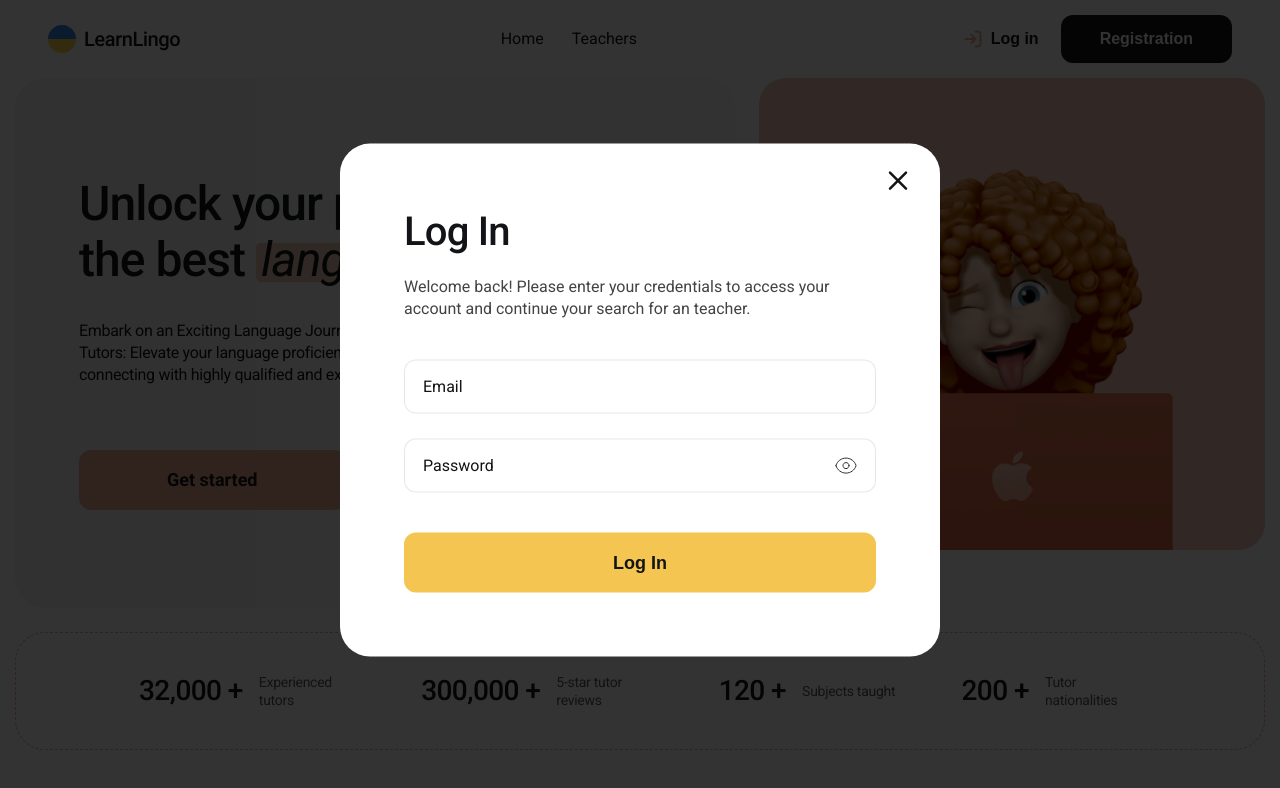
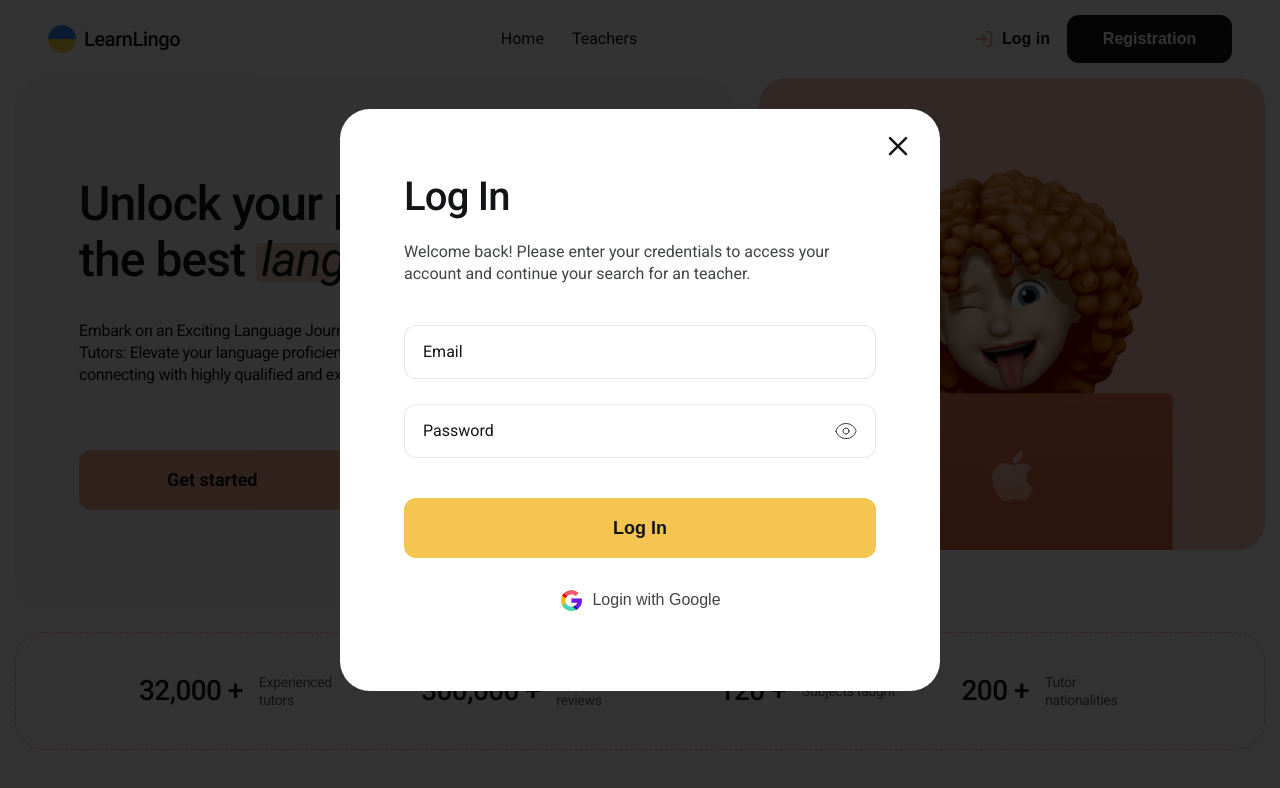
Before and after one commit to AnastasiyaNK/learn-lingo, a React (Vite) app: page / in a window 1280 px wide. Both pictures are taken after a click on the button "Log in". Shown: the top 788 px of the page. Built offline with nearby package versions, Linux system fonts and the light colour scheme.

Commit message:
add password authentication firebase, component button

```diff
--- /dev/null
+++ b/src/components/Button/Button.jsx
@@ -0,0 +1,79 @@
+import { StyledButtonGhost, StyledButtonPrimary, StyledButtonSecondary } from "./Button.styled";
+export const ButtonVariants = {
+  PRIMARY: "primary",
+  SECONDARY: "secondary",
+  GHOST: "ghost",
+};
+export const ButtonSizes = {
+    S: 's',
+    M: 'm',
+    L: 'l'
+
+}
+const SizeValues = {
+  s: "110px",
+  m: "165px",
+  l: "260px",
+};
+
+const Button = ({
+    children,
+    variant = ButtonVariants.PRIMARY,
+    size = ButtonSizes.M,
+    isResponsive = false,
+    type = "button",
+    ...restProps
+}) => {
+    const buttonWidth = SizeValues[size];
+
+
+  switch (variant) {
+    case ButtonVariants.PRIMARY:
+      return (
+        <StyledButtonPrimary
+          $isResponsive={isResponsive}
+          $width={buttonWidth}
+          type={type}
+          {...restProps}
+        >
+          {children}
+        </StyledButtonPrimary>
+      );
+    case ButtonVariants.SECONDARY:
+      return (
+        <StyledButtonSecondary
+          $isResponsive={isResponsive}
+          $width={buttonWidth}
+          type={type}
+          {...restProps}
+        >
+          {children}
+        </StyledButtonSecondary>
+      );
+    case ButtonVariants.GHOST:
+      return (
+        <StyledButtonGhost
+          $isResponsive={isResponsive}
+          $width={buttonWidth}
+          type={type}
+          {...restProps}
+        >
+          {children}
+        </StyledButtonGhost>
+      );
+      default:
+          return (
+            <StyledButtonPrimary
+              $isResponsive={isResponsive}
+              $width={buttonWidth}
+              type={type}
+              {...restProps}
+            >
+              {children}
+            </StyledButtonPrimary>
+          );
+  }
+
+};
+
+export default Button;
--- /dev/null
+++ b/src/components/Button/Button.styled.js
@@ -0,0 +1,48 @@
+import styled from "styled-components";
+export const StyledButtonPrimary = styled.button`
+  display: flex;
+  align-items: center;
+  justify-content: center;
+  border-radius: 12px;
+  padding: 16px 16px;
+  width: ${({ $width, $isResponsive }) => ($isResponsive ? "100%" : $width)};
+  min-height: 60px;
+  background: #f4c550;
+  border: none;
+  cursor: pointer;
+
+  font-weight: 700;
+  font-size: 18px;
+  line-height: 1.56;
+  color: #121417;
+  gap: 8px;
+`;
+export const StyledButtonSecondary = styled.button`
+  display: flex;
+  align-items: center;
+  justify-content: center;
+  border-radius: 12px;
+  padding: 14px 16px;
+  width: ${({ $width, $isResponsive }) => ($isResponsive ? "100%" : $width)};
+  border: none;
+  background: #121417;
+  font-weight: 700;
+  font-size: 16px;
+  line-height: 1.25;
+  color: #fff;
+  gap: 8px;
+`;
+export const StyledButtonGhost = styled.button`
+  border: none;
+  background: transparent;
+  font-weight: 700;
+  font-size: 16px;
+  line-height: 1.25;
+  width: ${({ $width, $isResponsive }) => ($isResponsive ? "100%" : $width)};
+  color: #121417;
+  display: flex;
+  align-items: center;
+  justify-content: center;
+  gap: 8px;
+  padding: 14px 16px;
+`;
--- a/src/components/Header/Header.jsx
+++ b/src/components/Header/Header.jsx
@@ -7,6 +7,7 @@ import { ROUTE_PATH } from "constants/routest";
 import { useState } from "react";
 import LogIn from "components/LogIn/LogIn";
 import Registration from "components/Registration/Registration";
+import Button, { ButtonSizes, ButtonVariants } from "components/Button/Button";
 
 const Header = () => {
   const [openLogIn, setOpenLogIn] = useState(false);
@@ -39,13 +40,13 @@ const Header = () => {
           </Link>
         </div>
         <div className="headerWrapperBtn">
-          <button className="headerLoginBtn" onClick={onOpenLogIn}>
+          <Button size={ButtonSizes.S} variant={ButtonVariants.GHOST} onClick={onOpenLogIn}>
             <IconLogIn />
             Log in
-          </button>
-          <button className="headerRegisterBtn" onClick={onOpenRegister}>
+          </Button>
+          <Button variant={ButtonVariants.SECONDARY} onClick={onOpenRegister}>
             Registration
-          </button>
+          </Button>
         </div>
         {openLogIn && (
           <LogIn
--- a/src/components/Header/Header.styled.js
+++ b/src/components/Header/Header.styled.js
@@ -32,7 +32,7 @@ export const StyledHeader = styled.header`
   .headerWrapperBtn {
     display: inline-flex;
     align-items: center;
-    gap: 16px;
+
   }
   .headerLoginBtn {
     border: none;
--- a/src/components/LogIn/LogIn.jsx
+++ b/src/components/LogIn/LogIn.jsx
@@ -1,11 +1,19 @@
 import Modal from "components/Modal/Modal";
 import IconEye from "assets/images/eye.svg?react";
 import IconEyeSlash from "assets/images/eye-slash.svg?react";
+import IconGoogle from "assets/images/google.svg?react";
 import { StyledLogin } from "./LogIn.styled";
 import { useState } from "react";
 import { signInSchema } from "constants/schemas";
 import { yupResolver } from "@hookform/resolvers/yup";
 import { useForm } from "react-hook-form";
+import {
+  GoogleAuthProvider,
+  signInWithEmailAndPassword,
+  signInWithPopup,
+} from "firebase/auth";
+import { auth } from "service/base";
+import Button, { ButtonVariants } from "components/Button/Button";
 
 const LogIn = ({ closeModal, title, text }) => {
   const {
@@ -23,9 +31,36 @@ const LogIn = ({ closeModal, title, text }) => {
       setInputType("password");
     }
   };
+  const onGoogleAuth = () => {
+    const provider = new GoogleAuthProvider();
+    signInWithPopup(auth, provider)
+      .then((result) => {
+        // The signed-in user info.
+        const user = result.user;
+        console.log(user);
+        // IdP data available using getAdditionalUserInfo(result)
+        // ...
+      })
+      .catch((error) => {
+        const errorMessage = error.message;
+        console.log(errorMessage);
+      });
+  };
+
+  const onSignInWithEmailAndPassword = (data) => {
+    console.log(data);
+    signInWithEmailAndPassword(auth, data.email, data.password)
+      .then((userCredential) => {
+        console.log(userCredential);
+      })
+      .catch((error) => {
+        const errorMessage = error.message;
+        console.log(errorMessage);
+      });
+  };
   return (
     <Modal closeModal={closeModal} title={title} text={text}>
-      <StyledLogin onSubmit={handleSubmit((data) => console.log(data))}>
+      <StyledLogin onSubmit={handleSubmit(onSignInWithEmailAndPassword)}>
         <div className="inputWrapper">
           <label className="loginLabel">
             <input
@@ -55,9 +90,20 @@ const LogIn = ({ closeModal, title, text }) => {
             )}
           </label>
         </div>
-        <button type="submit" className="loginBtn">
-          Log In
-        </button>
+        <div className="buttonWrapper">
+          <Button isResponsive type="submit">
+            Log In
+          </Button>
+          <Button
+            variant={ButtonVariants.GHOST}
+            isResponsive
+            type="button"
+            onClick={onGoogleAuth}
+          >
+            <IconGoogle className="googleIcon" />
+            <span className="googleText"> Login with Google</span>
+          </Button>
+        </div>
       </StyledLogin>
     </Modal>
   );
--- a/src/components/LogIn/LogIn.styled.js
+++ b/src/components/LogIn/LogIn.styled.js
@@ -25,25 +25,26 @@ export const StyledLogin = styled.form`
       color: #121417;
     }
   }
-  .loginBtn {
-    border-radius: 12px;
-    padding: 16px 16px;
-    width: 100%;
-    height: 60px;
-    background: #f4c550;
-    border: none;
-    cursor: pointer;
-
-    font-weight: 700;
-    font-size: 18px;
-    line-height: 1.56;
-    color: #121417;
+  .buttonWrapper {
+    display: flex;
+    flex-direction: column;
+    gap: 16px;
+  }
+  .googleIcon {
+    width: 25px;
+    height: 25px;
   }
   .eyeOpen {
     position: absolute;
     transform: translateY(-50%);
     top: 50%;
     right: 18px;
+  }
+  .googleText {
+    font-weight:400;
+    font-size: 16px;
+    line-height: 1.37;
+    color: rgba(18, 20, 23, 0.8);
   }
   .eyeSlash {
     position: absolute;
--- a/src/components/Registration/Registration.jsx
+++ b/src/components/Registration/Registration.jsx
@@ -6,7 +6,7 @@ import IconEyeSlash from "assets/images/eye-slash.svg?react";
 import { useState } from "react";
 import { useForm } from "react-hook-form";
 import { signUpSchema } from "constants/schemas";
-import { GoogleAuthProvider, signInWithPopup } from "firebase/auth";
+import { createUserWithEmailAndPassword, GoogleAuthProvider, signInWithPopup } from "firebase/auth";
 import { auth } from "service/base";
 
 const Registration = ({ closeModal, title, text }) => {
@@ -43,9 +43,23 @@ const Registration = ({ closeModal, title, text }) => {
       });
   };
 
+
+  const onRegisterWithEmailAndPassword = (data) => {
+    console.log(data);
+    createUserWithEmailAndPassword(auth, data.email, data.password)
+      .then((userCredential) => {
+
+          console.log(userCredential);
+
+      })
+      .catch((error) => {
+        const errorMessage = error.message;
+        console.log(errorMessage);
+      });
+  };
   return (
     <Modal closeModal={closeModal} title={title} text={text}>
-      <StyledRegister onSubmit={handleSubmit((data) => console.log(data))}>
+      <StyledRegister onSubmit={handleSubmit(onRegisterWithEmailAndPassword)}>
         <div className="inputWrapper">
           <label className="loginLabel">
             <input
```
Also changed, not shown: src/assets/images/google.svg (added).
